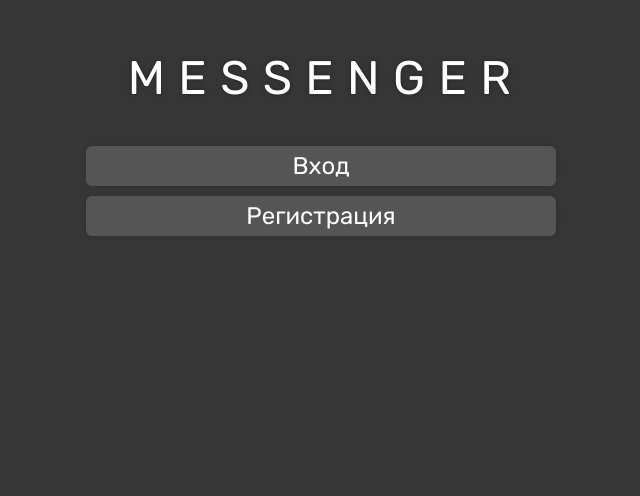
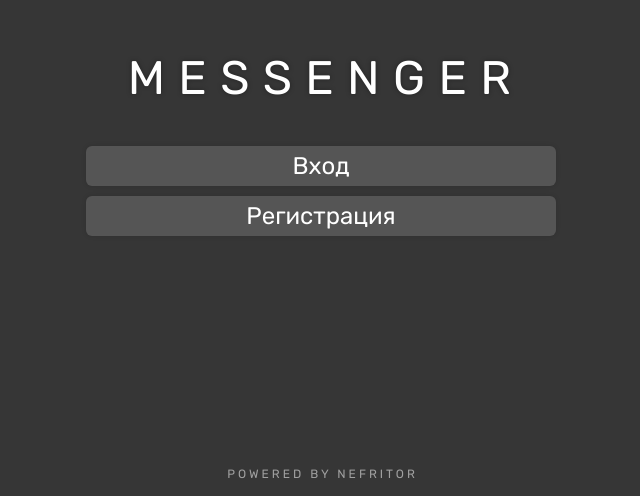
Before and after one commit to Nefritor/messenger-client, a React (Create React App) app: page / in a window 1280 px wide. Shown: the part 304-800 px from the top of the page, without its empty margins (319-959 px from the left). Built offline with nearby package versions, Linux system fonts and the light colour scheme.

Commit message:
v0.1.8a - fixed styles - added author

```diff
--- a/src/App/Auth/Auth.jsx
+++ b/src/App/Auth/Auth.jsx
@@ -37,6 +37,10 @@ const getErrorByType = (type) => {
         }
     })();
     return {type: 'error', message};
+}
+
+const onAuthorClick = () => {
+    window.open('https://vk.com/nefritor', '_blank').focus()
 }
 
 Auth.defaultProps = {
@@ -175,6 +179,7 @@ export default function Auth({onConnect, onError}) {
     }, [authState])
 
     return (
+        <>
             <div className='messenger-auth'>
                 <div className='messenger-auth-header'>{getHeaderCaption(authState)}</div>
                 <SwitchContent value={authState} offset={95} configs={getContentConfig()}>
@@ -183,6 +188,11 @@ export default function Auth({onConnect, onError}) {
                     </div>
                 </SwitchContent>
             </div>
+            <div className='messenger-author'
+                 onClick={onAuthorClick}>
+                powered by nefritor
+            </div>
+        </>
     )
 }
 
--- a/src/App/Auth/Auth.scss
+++ b/src/App/Auth/Auth.scss
@@ -39,8 +39,25 @@
 @media (max-width: 500px) {
   .messenger-auth {
     height: 250px;
+
     &-header {
       font-size: 24px;
     }
   }
 }
+
+.messenger-author {
+  position: fixed;
+  bottom: 15px;
+  align-self: center;
+  color: #a0a0a0;
+  letter-spacing: 3px;
+  margin-right: -3px;
+  text-transform: uppercase;
+  font-size: 12px;
+  cursor: pointer;
+
+  &:hover {
+    text-decoration: underline;
+  }
+}
--- a/src/App/Main/Main.jsx
+++ b/src/App/Main/Main.jsx
@@ -157,8 +157,6 @@ export default function Main({onExit}) {
             <div className='messenger-main-user'>
                 <div className='messenger-main-user-block'>
                     <div className='messenger-main-user-block-info'>
-                        <span>Пользователь:</span>
-                        &nbsp;
                         <span className={
                             'messenger-main-user-block-info-name'.concat(
                                 userData.type === '1' ? ' messenger-main-user-master' : '')
--- a/src/App/Main/Main.scss
+++ b/src/App/Main/Main.scss
@@ -16,12 +16,17 @@
 
     &-block {
       display: flex;
-      gap: 20px;
+      gap: 15px;
       align-items: baseline;
+      overflow: hidden;
+      margin-right: 15px;
 
       &-info {
         font-size: 18px;
         user-select: none;
+        overflow: hidden;
+        white-space: nowrap;
+        text-overflow: ellipsis;
 
         &-name {
           font-weight: bold;
@@ -80,6 +85,7 @@
     &-exit {
       font-size: 15px;
       line-height: 30px;
+      flex-shrink: 0;
     }
 
     &-master {
```
Lines whose indentation alone changed are shown as unchanged.
